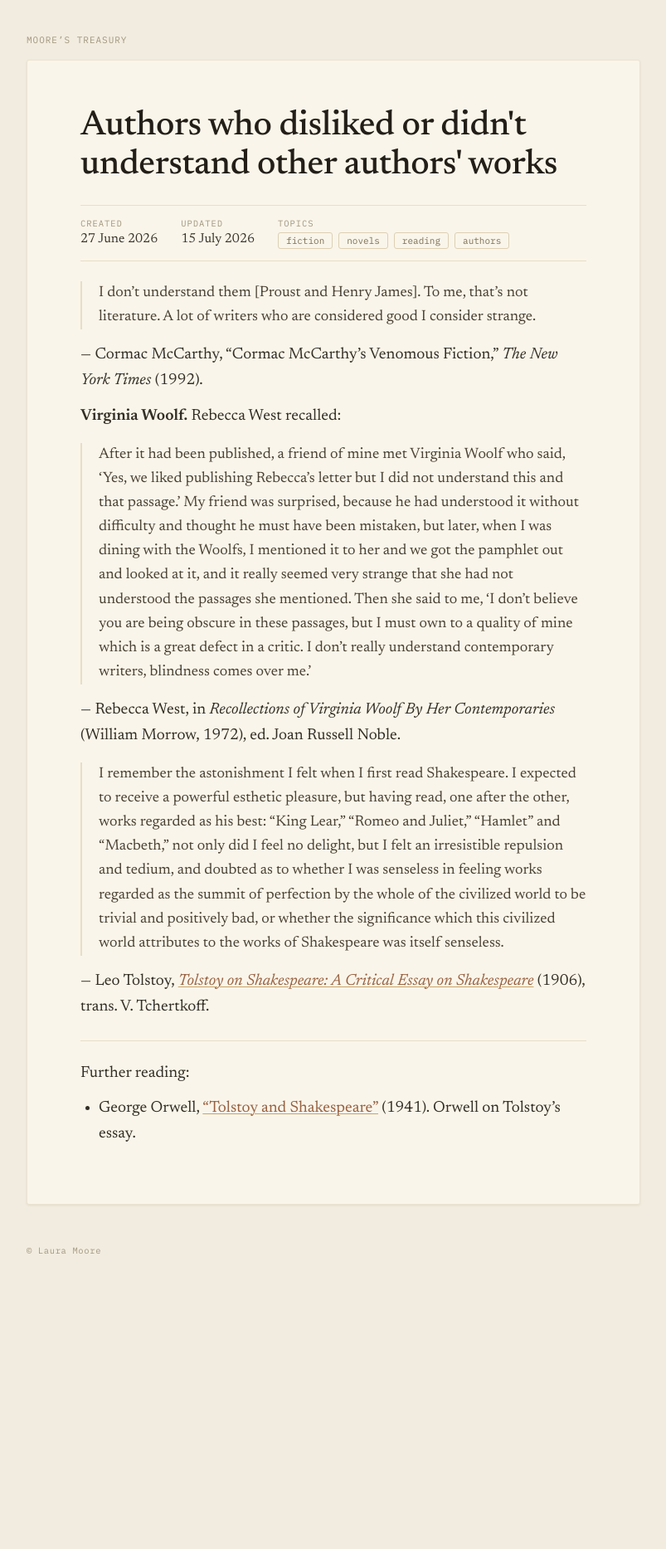
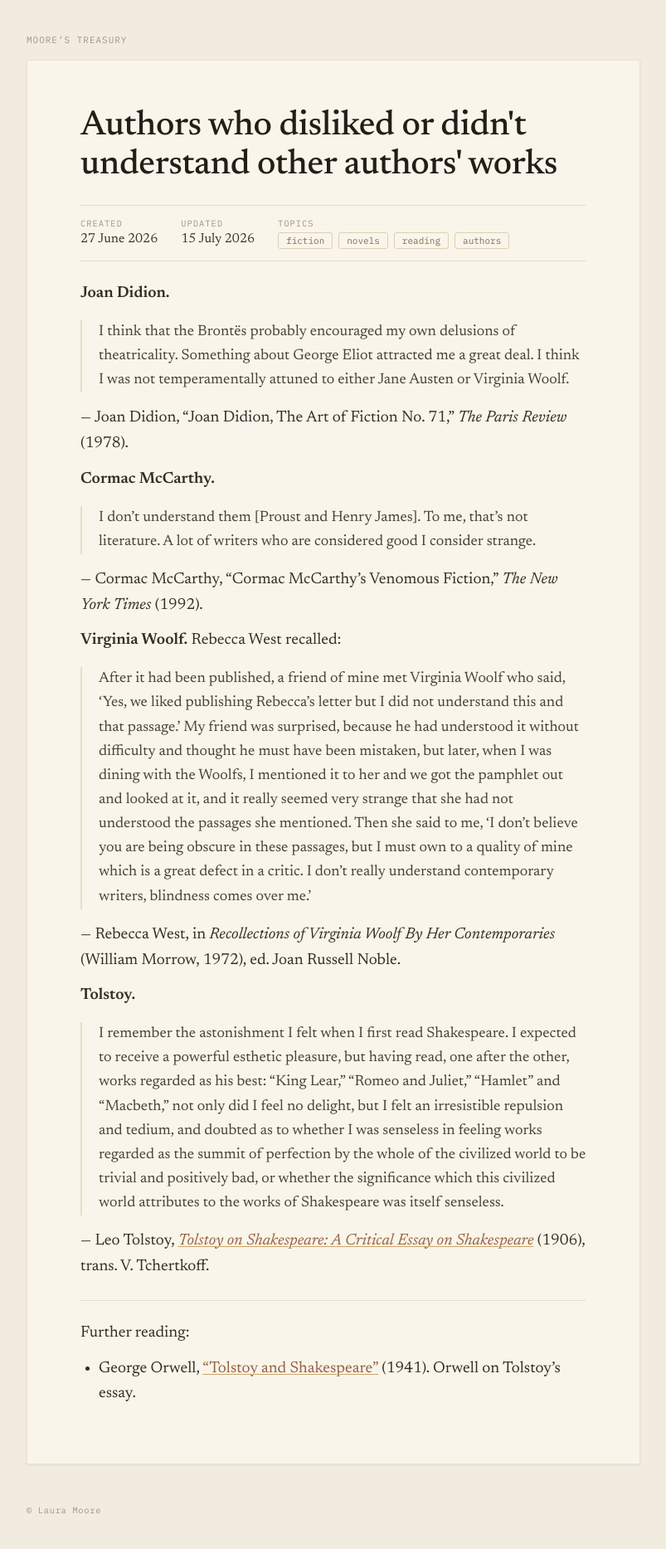
Before and after one commit to lauramoorewrites-del/treasury, a Jekyll site: the page built from _pages/novelists-on-works-they-dislike.md, in a window 1280 px wide. Shown: the whole page at 83% size, without its empty margins (238-1041 px from the left). Built offline with Jekyll 4.4.1, drawn with Linux system fonts in a browser that asks for light colours; before the commit the page ends 1554 px from its top, so only the background shows below that.

Commit message:
Update novelists-on-works-they-dislike.md

```diff
--- a/_pages/novelists-on-works-they-dislike.md
+++ b/_pages/novelists-on-works-they-dislike.md
@@ -5,6 +5,14 @@ created: "27 June 2026"
 updated: "15 July 2026"
 topics: [fiction, novels, reading, authors]
 ---
+
+**Joan Didion.**
+
+> I think that the Brontës probably encouraged my own delusions of theatricality. Something about George Eliot attracted me a great deal. I think I was not temperamentally attuned to either Jane Austen or Virginia Woolf.
+
+— Joan Didion, "Joan Didion, The Art of Fiction No. 71," *The Paris Review* (1978).
+
+**Cormac McCarthy.**
 
 > I don't understand them [Proust and Henry James]. To me, that's not literature. A lot of writers who are considered good I consider strange.
 
@@ -16,6 +24,8 @@ topics: [fiction, novels, reading, authors]
 
 — Rebecca West, in *Recollections of Virginia Woolf By Her Contemporaries* (William Morrow, 1972), ed. Joan Russell Noble.
 
+**Tolstoy.**
+
 > I remember the astonishment I felt when I first read Shakespeare. I expected to receive a powerful esthetic pleasure, but having read, one after the other, works regarded as his best: "King Lear," "Romeo and Juliet," "Hamlet" and "Macbeth," not only did I feel no delight, but I felt an irresistible repulsion and tedium, and doubted as to whether I was senseless in feeling works regarded as the summit of perfection by the whole of the civilized world to be trivial and positively bad, or whether the significance which this civilized world attributes to the works of Shakespeare was itself senseless.
 
 — Leo Tolstoy, [*Tolstoy on Shakespeare: A Critical Essay on Shakespeare*](https://www.gutenberg.org/files/27726/27726-h/27726-h.htm) (1906), trans. V. Tchertkoff.
```
